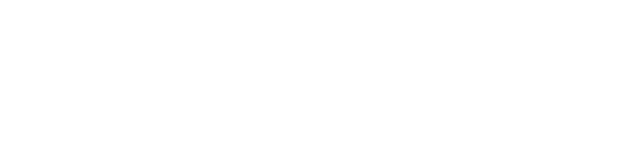
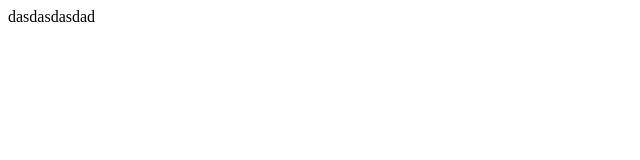
Before and after one commit to nguyenminhtriT00/Learning3, a plain HTML site: page index.html in a window 1280 px wide. Shown: the whole page, without its empty margins (0-640 px from the left). Drawn offline with Linux system fonts and the light colour scheme.

Commit message:
Update index.html

```diff
--- a/index.html
+++ b/index.html
@@ -8,7 +8,7 @@
 </head>
 
 <body>
-
+dasdasdasdad
 </body>
 
 </html>
```
